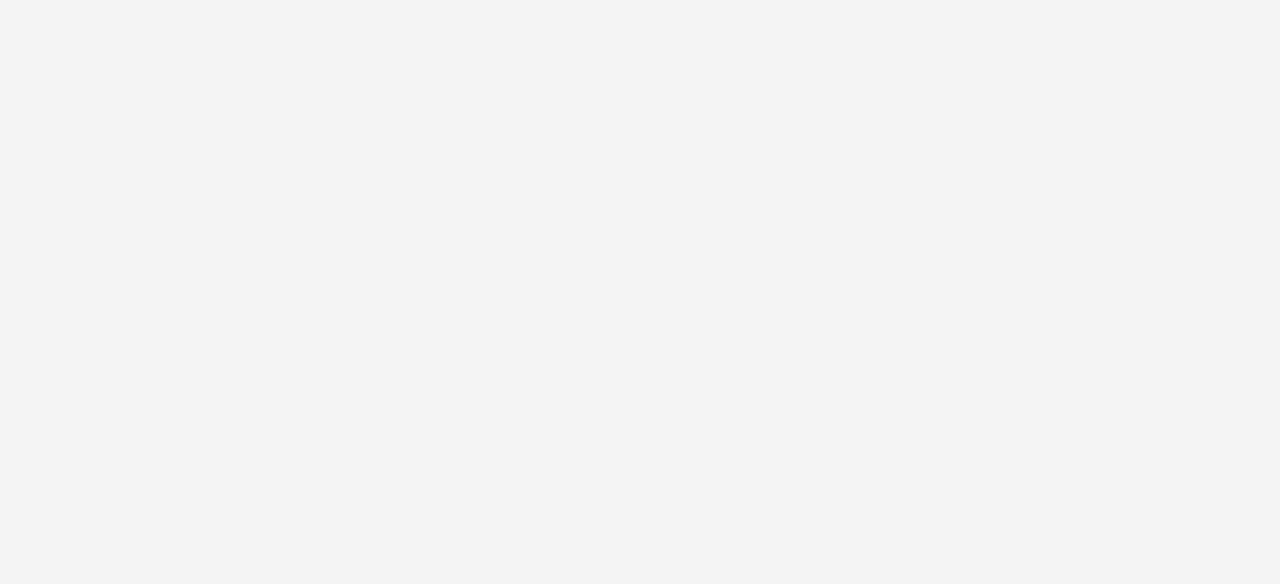
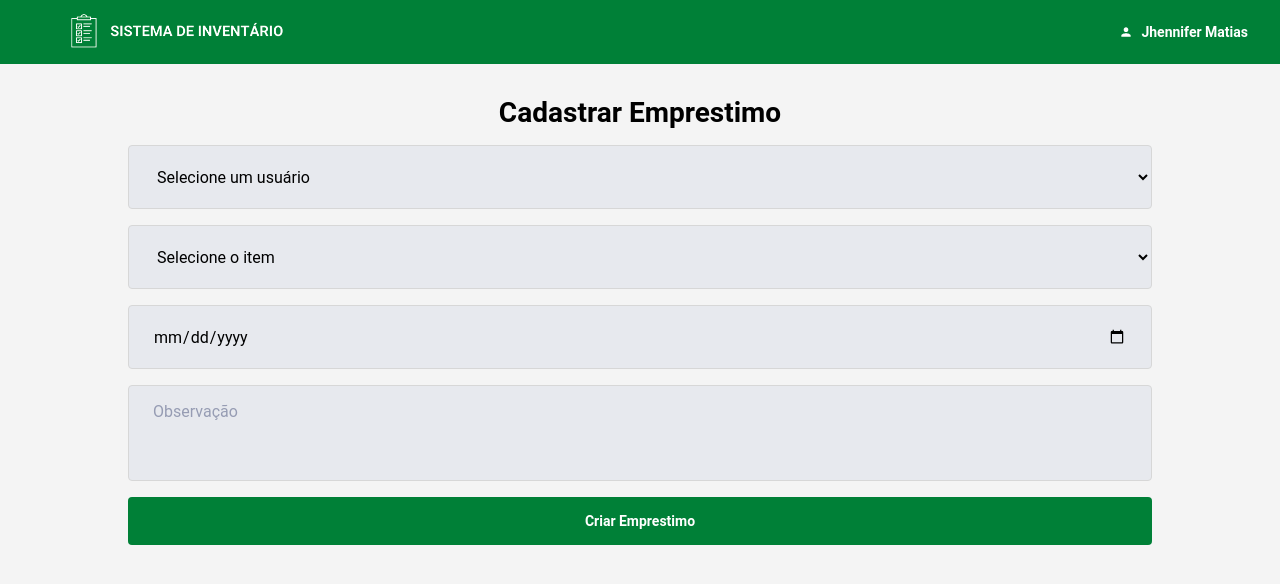
Before and after one commit to EduardooHahn97/sisInventario, a React (Create React App) app in the folder sistemainv/: page /emprestimoCreate in a window 1280 px wide. Before the commit this address had no page. Shown: the top 584 px of the page. Built offline with nearby package versions, Linux system fonts and the light colour scheme.

Commit message:
form emprestimo frontend

```diff
--- a/sistemainv/src/App.js
+++ b/sistemainv/src/App.js
@@ -8,6 +8,7 @@
 import Login from './Pages/Login';
 
 import './global.css'
+import FormEmprestimoCreate from './Pages/formEmprestimoCreate/index';
 function App() {
   return (
     <Router>
@@ -16,6 +17,7 @@
           <Route path="/itemEdit/:itemId" element={<ItemEdit/>} />
           <Route path="/itemCreate" element={<ItemCreate/>} />
           <Route path="/login" exeact element={<Login/>} />
+          <Route path="/emprestimoCreate" exeact element={<FormEmprestimoCreate/>} />
         </Routes>
     </Router>
   );
--- a/sistemainv/src/Pages/ItemList/index.js
+++ b/sistemainv/src/Pages/ItemList/index.js
@@ -70,7 +70,11 @@
             <div className="item-list-content">
                 <div className="item-list-header">
                     <h1>Itens Cadastrados</h1>
-                    <a href="/itemCreate"> <MdAddCircle /> <p>Cadastrar Itens</p></a>
+                    <div className="buttons">
+                        <a href="/itemCreate"> <MdAddCircle size={20}/> <p>Cadastrar Itens</p></a>
+                        <a href="/emprestimoCreate"> <MdAddCircle size={20}/> <p> Cadastrar Emprestimo</p></a>
+                    </div>
+
                 </div>
                 <table>
                     <thead>
@@ -88,7 +92,7 @@
                             <tr key={item.id}>
                                 <td>{item.id}</td>
                                 <td>{item.nome}</td>
-                                <td>{item.estado == 1 ? <MdDone color="green"/>: <MdWarning color="red"/> }</td>
+                                <td>{item.estado == 1 ? <MdDone color="green" size={25  }/>: <MdWarning color="red" size={25}/> }</td>
                                 <td>{item.local}</td>
                                 <td>{item.codBarras}</td>
                                 <td>
--- a/sistemainv/src/Pages/ItemList/styles.css
+++ b/sistemainv/src/Pages/ItemList/styles.css
@@ -37,6 +37,14 @@
     transition: filter 0.2s;
 }
 
+
+.item-list-container .item-list-content .item-list-header .buttons{
+    display: flex;
+    align-items: center;
+    justify-content: center;
+    flex-direction: row;
+    gap: 1rem;
+}
 .item-list-container .item-list-content table {
     width: 100%;
     border-spacing: 0 0.5rem;
@@ -60,14 +68,25 @@
     border-radius: 0.25rem;
 }
 
-.item-list-container .item-list-content td button {
+.item-list-container .item-list-content tr:hover{
+    filter: brightness(0.99);
+    transition: filter 0.2s;
+}
+.item-list-container .item-list-content td a {
     border: none;
     background-color: transparent;
     color: #008037;
 }
 
+
+.item-list-container .item-list-content td a:hover{
+    color: #003f1b;
+    transition: filter 0.2s;
+}
+
 .item-list-container .item-list-content td a {
     color: #008037;
+    font-size: 1.3rem;
 }
 
 .modal {
--- /dev/null
+++ b/sistemainv/src/Pages/formEmprestimoCreate/index.js
@@ -0,0 +1,38 @@
+import './styles.css'
+import Nav from '../../Components/NavBar'
+
+export default function FormEmprestimoCreate(){
+
+    return(
+        <div className="container-form-create">
+            <Nav />
+
+            <form className="form-emprestimo-create">
+                <h1>Cadastrar Emprestimo</h1>
+
+                <select placeholder="Nome do usuário">
+                    <option value="" data-default disabled selected>Selecione um usuário</option>
+                    <option>Jhennifer</option>
+                    <option>Eduardo</option>
+                    <option>Leandro</option>
+                </select>
+
+                <select placeholder="Item">
+                    <option value="" data-default disabled selected>Selecione o item</option>
+                    <option>Mouse</option>
+                    <option>Teclado</option>
+                </select>
+
+                <input
+                    type="date"
+                    placeholder="Data de Empréstimo"
+                    required
+                />
+
+                <textarea placeholder='Observação'></textarea>
+
+                <button>Criar Emprestimo</button>
+            </form>
+        </div>
+    )
+}
--- /dev/null
+++ b/sistemainv/src/Pages/formEmprestimoCreate/styles.css
@@ -0,0 +1,33 @@
+.container-form-create{
+    width: 100%;
+    margin:0;
+}
+
+.form-emprestimo-create{
+    display: flex;
+    flex-direction: column;
+    align-items: center;
+    justify-content: center;
+    margin: auto;
+    width: 80%;
+}
+
+.form-emprestimo-create h1{
+    margin-top: 2rem;
+}
+
+.form-emprestimo-create button{
+    margin-top: 1rem;
+    background-color:#008037;
+    color:white;
+    width: 100%;
+    height: 3rem;
+    border: none;
+    border-radius: 0.25rem;
+    font-weight: bold;
+}
+
+.form-emprestimo-create button:hover{
+    filter: brightness(0.9);
+    transition: filter 0.2s;
+}
```
Also changed, not shown: 2 other files (tests, documents, lock files or other folders).
